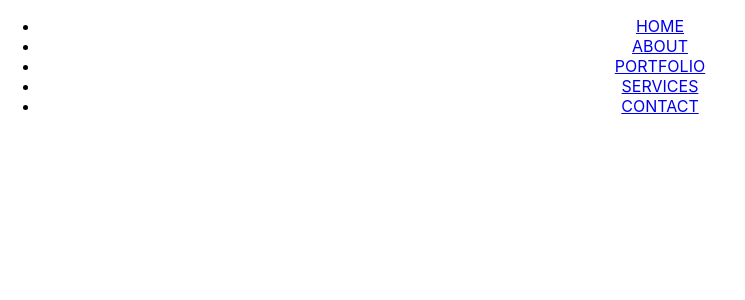
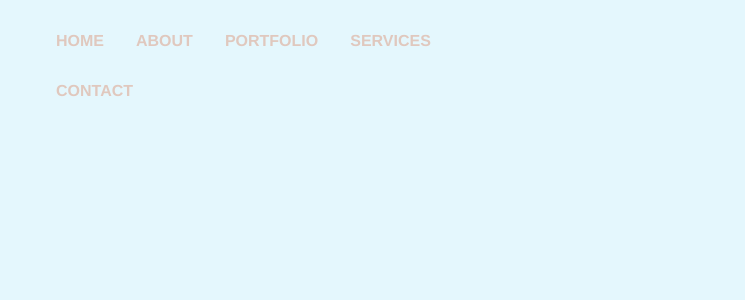
Before and after one commit to meganspauldingdev/meganspauldingdev.github.io, a React (Create React App) app: page / in a window 1280 px wide. Shown: the top 300 px of the page, without its empty margins (0-745 px from the left). Built offline with nearby package versions, Linux system fonts and the light colour scheme.

Commit message:
Styled MainNav

```diff
--- a/src/App.css
+++ b/src/App.css
@@ -1,32 +1,21 @@
-.App {
-  text-align: center;
+#main-nav ul{
+  display: flex;
+  flex-wrap: wrap;
+  list-style-type: none;
+  width: 40%;
 }
 
-.App-logo {
-  animation: App-logo-spin infinite 20s linear;
-  height: 40vmin;
+#main-nav ul li{
+  display: block;
+  margin: 1em;
 }
 
-.App-header {
-  background-color: #282c34;
-  min-height: 100vh;
-  display: flex;
-  flex-direction: column;
-  align-items: center;
-  justify-content: center;
-  font-size: calc(10px + 2vmin);
+#main-nav ul li a {
+  text-decoration: none;
+  font-weight: 800;
+  color: #e0c8be;
+}
+
+#main-nav ul li a:hover{
   color: white;
 }
-
-.App-link {
-  color: #61dafb;
-}
-
-@keyframes App-logo-spin {
-  from {
-    transform: rotate(0deg);
-  }
-  to {
-    transform: rotate(360deg);
-  }
-}
--- a/src/index.css
+++ b/src/index.css
@@ -1,14 +1,12 @@
 body {
   margin: 0;
   padding: 0;
-  font-family: -apple-system, BlinkMacSystemFont, "Segoe UI", "Roboto", "Oxygen",
-    "Ubuntu", "Cantarell", "Fira Sans", "Droid Sans", "Helvetica Neue",
-    sans-serif;
+  font-family: "brandon-grotesque", "Helvetica Neue", sans-serif;
   -webkit-font-smoothing: antialiased;
   -moz-osx-font-smoothing: grayscale;
+  background-color: #e4f7fd;
 }
 
 code {
-  font-family: source-code-pro, Menlo, Monaco, Consolas, "Courier New",
-    monospace;
+  font-family: "brandon-grotesque", "Helvetica Neue", sans-serif;
 }
```
